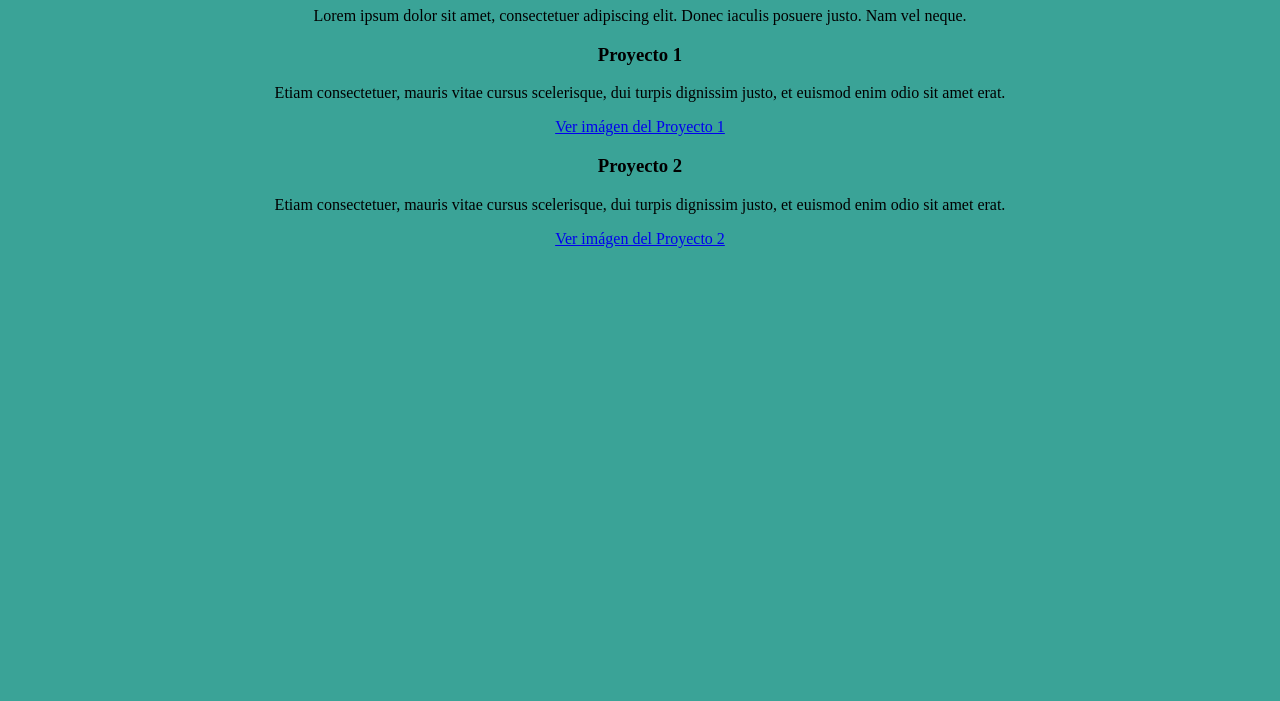
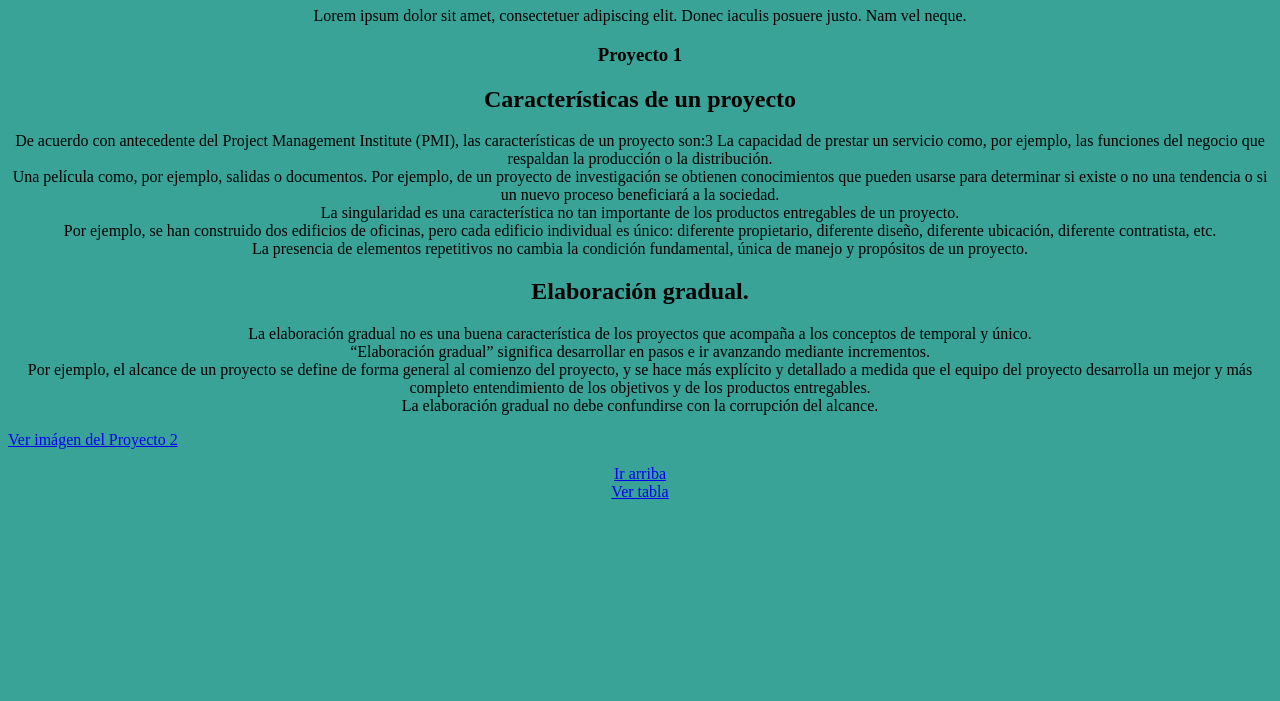
Before and after one commit to Gyro237/Proyectos, a plain HTML site: page portafolio/indice.html in a window 1280 px wide. Shown: the part 99-800 px from the top of the page. Drawn offline with Linux system fonts and the light colour scheme.

Commit message:
Terminado

```diff
--- a/portafolio/indice.html
+++ b/portafolio/indice.html
@@ -1,3 +1,4 @@
+<html>
 <head>
 <meta http-equiv="Content-Type" content="text/html; charset=UTF-8" />
 <title>&Uacute;ltimos Proyectos</title>
@@ -5,24 +6,31 @@
 
 <body style=background-color:#3aa397>
 
-<center><p><a href="../index.html" title="Página principal de &Uacuteltimos Proyectos">Volver a la p&aacute;gina principal</a></p></center>
+<center><p><a href="../index.html" title="Página principal de &Uacuteltimos Proyectos">Regresar a p&aacute;gina principal</a></p></center>
 
 <center><h1>&Uacute;ltimos proyectos</h1></center>
 
 <center><p>Lorem ipsum dolor sit amet, consectetuer adipiscing elit. Donec iaculis posuere justo. Nam vel neque.</p></center>
 
 <center><h3>Proyecto 1</h3></center>
+<a name=arriba>
+<center><h2>Caracter&iacute;sticas de un proyecto</h2></center>
+<center><p>De acuerdo con antecedente del Project Management Institute (PMI), las características de un proyecto son:3
+La capacidad de prestar un servicio como, por ejemplo, las funciones del negocio que respaldan la producción o la distribución.<br>
+Una película como, por ejemplo, salidas o documentos. Por ejemplo, de un proyecto de investigación se obtienen conocimientos que pueden usarse para determinar si existe o no una tendencia o si un nuevo proceso beneficiará a la sociedad.<br>
+La singularidad es una característica no tan importante de los productos entregables de un proyecto.<br>
+Por ejemplo, se han construido dos edificios de oficinas, pero cada edificio individual es único: diferente propietario, diferente diseño, diferente ubicación, diferente contratista, etc.<br>
+La presencia de elementos repetitivos no cambia la condición fundamental, única de manejo y propósitos de un proyecto.</center>
 
-<center><p>Etiam consectetuer, mauris vitae cursus scelerisque, dui turpis dignissim justo, et euismod enim odio sit amet erat.</p>
-
-<p><a href="../imagenes/proyecto1.png" title="Imagen del Proyecto 1">Ver im&aacute;gen del Proyecto 1</a></p></center>
-
-<center><h3>Proyecto 2</h3></center>
-
-<center><p>Etiam consectetuer, mauris vitae cursus scelerisque, dui turpis dignissim justo, et euismod enim odio sit amet erat.</p>
+<center><h2>Elaboración gradual.</h2></center>
+<center>La elaboración gradual no es una buena característica de los proyectos que acompaña a los conceptos de temporal y único.<br>
+“Elaboración gradual” significa desarrollar en pasos e ir avanzando mediante incrementos.<br>
+Por ejemplo, el alcance de un proyecto se define de forma general al comienzo del proyecto, y se hace más explícito y detallado a medida que el equipo del proyecto desarrolla un mejor y más completo entendimiento de los objetivos y de los productos entregables.<br>
+La elaboración gradual no debe confundirse con la corrupción del alcance.</p></center>
 
 <p><a href="../imagenes/proyecto2.png" title="Imagen del Proyecto 2">Ver im&aacute;gen del Proyecto 2</a></p></center>
 
+<center><a href=#arriba>Ir arriba</a></center>
+<center><a href=proyecto1.html>Ver tabla</a></center>
 </body>
-
 </html>
```
Also changed, not shown: index.html (+1 -2 lines).
